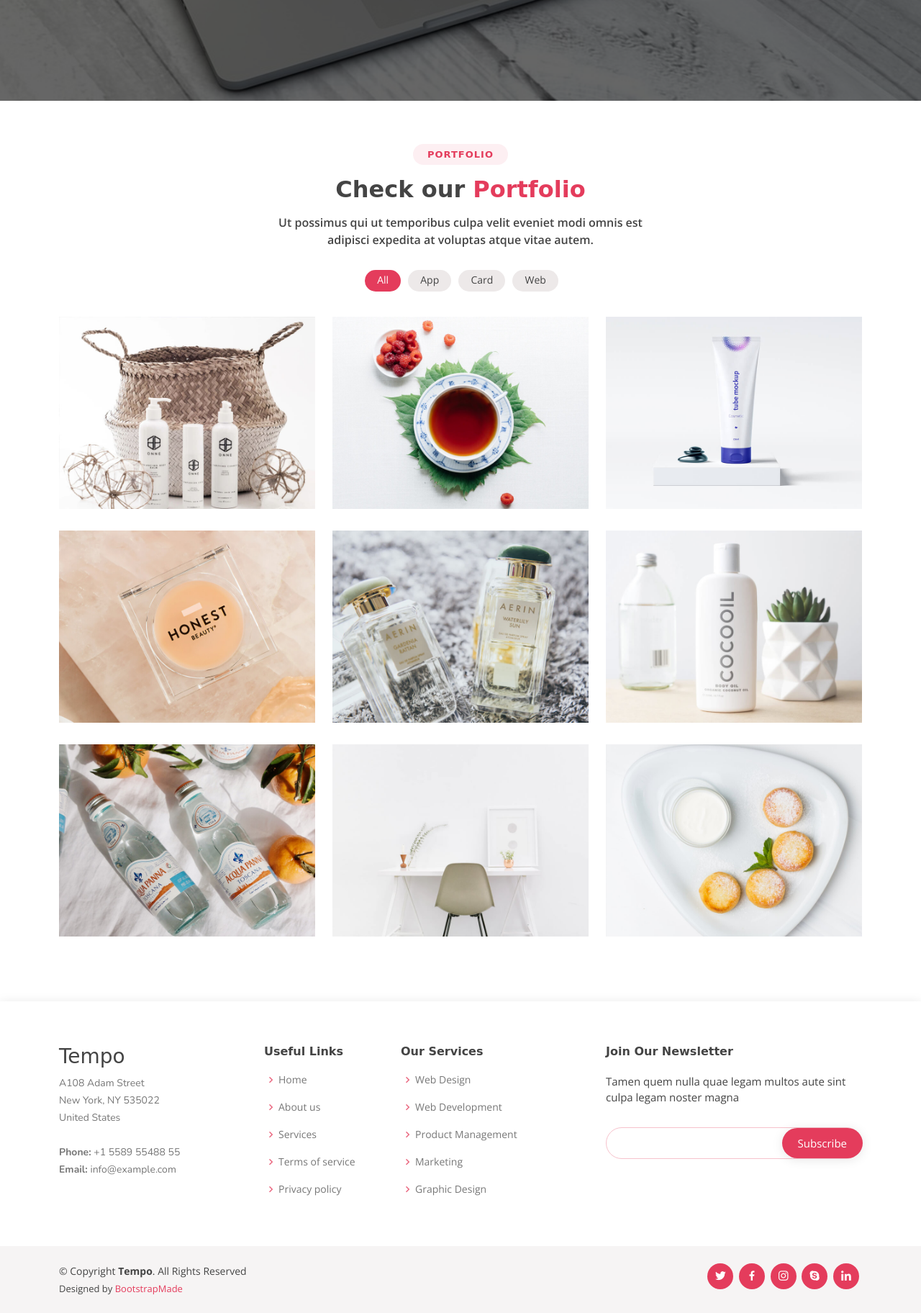
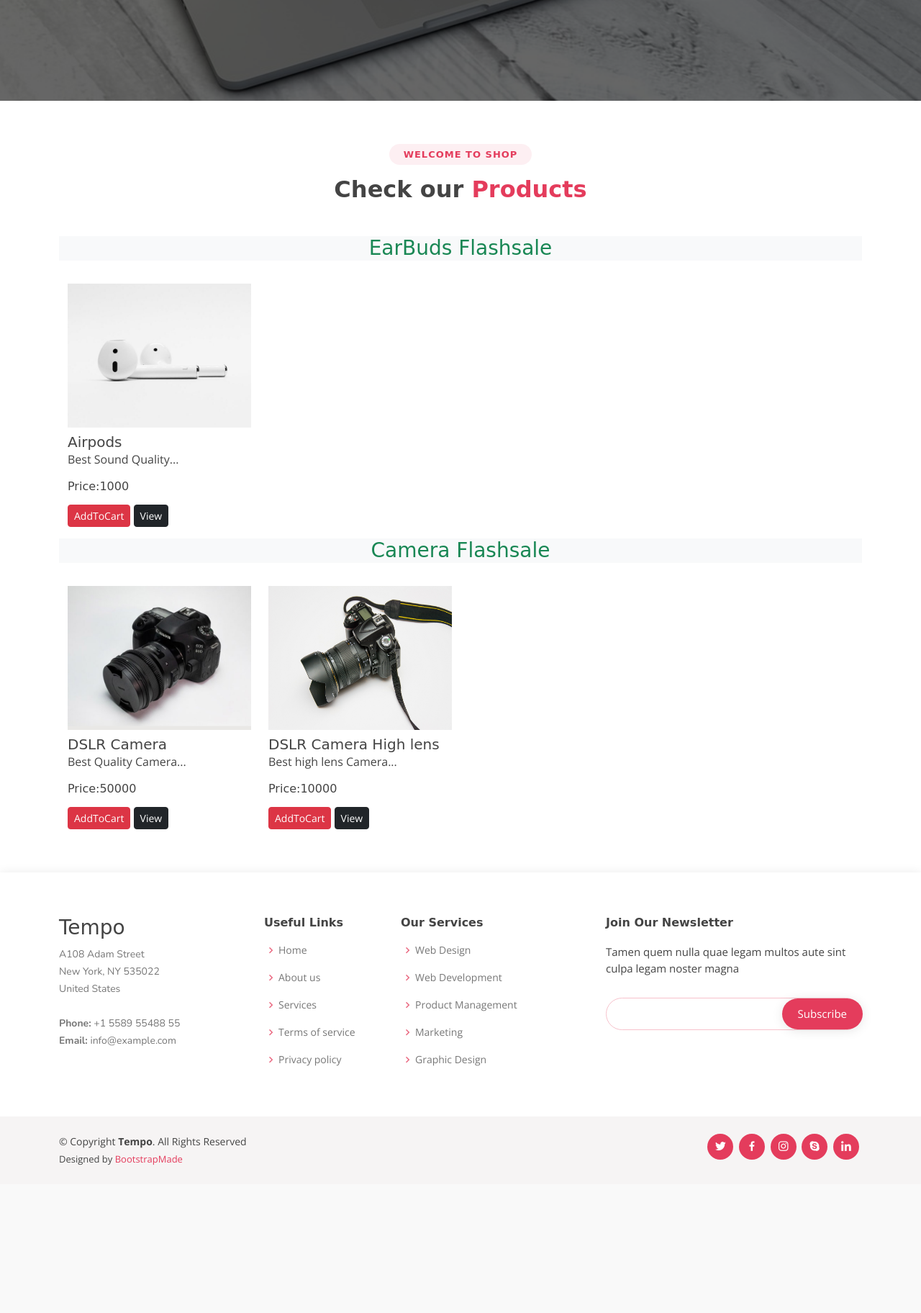
Before and after one commit to arkprocoder/ecommerce-shopping-cart, a Django app: page / in a window 1280 px wide. Shown: the part 580-2404 px from the top of the page at 72% size. After the commit the page ends 2199 px from the top, so only its background shows below. Run offline with Django 3.2, Linux system fonts and the light colour scheme; data comes from the database, SQL or seed files in the repository; both versions use the stored data as it was after the commit; some libraries are stand-ins or nearby versions.

Commit message:
added product page

```diff
--- a/ecommerce/ecommerce/settings.py
+++ b/ecommerce/ecommerce/settings.py
@@ -137,6 +137,8 @@ STATICFILES_DIRS=[
     os.path.join(BASE_DIR,'static')
 ]
 
+MEDIA_URL ='/media/'
+MEDIA_ROOT =os.path.join(BASE_DIR,"media")
 # Default primary key field type
 # https://docs.djangoproject.com/en/3.2/ref/settings/#default-auto-field
 
--- a/ecommerce/ecommerce/urls.py
+++ b/ecommerce/ecommerce/urls.py
@@ -15,9 +15,12 @@ Including another URLconf
 """
 from django.contrib import admin
 from django.urls import path,include
+from django.conf.urls.static import static
+from django.conf import settings
+
 
 urlpatterns = [
     path('admin/', admin.site.urls),
     path('',include("ecommerceapp.urls")),
     path('auth/',include("authcart.urls"))
-]
+]+ static(settings.MEDIA_URL, document_root=settings.MEDIA_ROOT)
--- a/ecommerce/ecommerceapp/admin.py
+++ b/ecommerce/ecommerceapp/admin.py
@@ -1,4 +1,5 @@
 from django.contrib import admin
-from ecommerceapp.models import  Contact
+from ecommerceapp.models import  Contact,Product
 # Register your models here.
 admin.site.register(Contact)
+admin.site.register(Product)
--- a/ecommerce/ecommerceapp/models.py
+++ b/ecommerce/ecommerceapp/models.py
@@ -8,5 +8,18 @@ class Contact(models.Model):
     desc=models.TextField(max_length=500)
     phonenumber=models.IntegerField()
 
+    def __int__(self):
+        return self.id
+
+
+class Product(models.Model):
+    product_id = models.AutoField
+    product_name = models.CharField(max_length=100)
+    category = models.CharField(max_length=100, default="")
+    subcategory = models.CharField(max_length=50, default="")
+    price = models.IntegerField(default=0)
+    desc = models.CharField(max_length=300)
+    image = models.ImageField(upload_to='images/images')
+
     def __str__(self):
-        return self.name
+        return self.product_name
--- a/ecommerce/ecommerceapp/views.py
+++ b/ecommerce/ecommerceapp/views.py
@@ -1,9 +1,24 @@
 from django.shortcuts import render
-from ecommerceapp.models import Contact
+from ecommerceapp.models import Contact,Product
 from django.contrib import messages
+from math import ceil
+
 # Create your views here.
 def index(request):
-    return render(request,"index.html")
+
+    allProds = []
+    catprods = Product.objects.values('category','id')
+    print(catprods)
+    cats = {item['category'] for item in catprods}
+    for cat in cats:
+        prod= Product.objects.filter(category=cat)
+        n=len(prod)
+        nSlides = n // 4 + ceil((n / 4) - (n // 4))
+        allProds.append([prod, range(1, nSlides), nSlides])
+
+    params= {'allProds':allProds}
+
+    return render(request,"index.html",params)
 
 
 def contact(request):
--- a/ecommerce/templates/index.html
+++ b/ecommerce/templates/index.html
@@ -1,138 +1,75 @@
 {% extends 'base.html' %}
-{% block title %}Home{% endblock title %}
+{% block title %}
+Home
+{% endblock title %}
 {% block content %}
-
 
 <h1>Welcome to Dhamaka Sale</h1>
 
 {% endblock content %}
 {% block body %}
+{% load static %}
 
 <!-- ======= Portfolio Section ======= -->
 <section id="portfolio" class="portfolio">
   <div class="container">
-
     {% for message in messages %}
 
-    <div class="alert alert-{{message.tags}} alert-dismissible fade show" role="alert">
+    <div
+      class="alert alert-{{message.tags}} alert-dismissible fade show"
+      role="alert"
+    >
       <strong>{{message}}</strong>
-      <button type="button" class="btn-close" data-bs-dismiss="alert" aria-label="Close"></button>
+      <button
+        type="button"
+        class="btn-close"
+        data-bs-dismiss="alert"
+        aria-label="Close"
+      ></button>
     </div>
     {% endfor %}
 
     <div class="section-title">
-          <h2>Portfolio</h2>
-          <h3>Check our <span>Portfolio</span></h3>
-          <p>Ut possimus qui ut temporibus culpa velit eveniet modi omnis est adipisci expedita at voluptas atque vitae autem.</p>
+      <h2>Welcome to Shop</h2>
+      <h3>Check our <span>Products</span></h3>
     </div>
 
+    {% for product, range, nSlides in allProds %}
+
+    <h3 class="my-3 text-center text-success bg-light">
+      {{product.0.category}} Flashsale
+    </h3>
+
+    <div class="container">
       <div class="row">
-          <div class="col-lg-12 d-flex justify-content-center">
-            <ul id="portfolio-flters">
-              <li data-filter="*" class="filter-active">All</li>
-              <li data-filter=".filter-app">App</li>
-              <li data-filter=".filter-card">Card</li>
-              <li data-filter=".filter-web">Web</li>
-            </ul>
+
+        {% for i in product %}
+        <div class="col-md-3 mt-3">
+          <img src="/media/{{i.image}}" class="card-img-top" alt="not found" height="200px" width="150px" />
+          <div class="card-body">
+            <h5 class="card-title mt-2" id="namepr{{i.id}}">{{i.product_name}}</h5>
+            <p class="card-text">{{i.desc|slice:"0:53"}}...</p>
+            <h6 class="card-title mb-3">
+              Price:<span id="pricepr{{i.id}}">{{i.price}}</span>
+            </h6>
+            <span id="divpr{{i.id}}" class="divpr">
+              <button id="pr{{i.id}}" class="btn btn-danger cart btn-sm mt-0">
+                AddToCart
+              </button>
+            </span>
+
+            <a href="/media/{{i.image}}">
+              <button class="btn btn-dark btn-sm cart">View</button></a
+            >
           </div>
         </div>
 
-        <div class="row portfolio-container">
-
-          <div class="col-lg-4 col-md-6 portfolio-item filter-app">
-            <img src="static/assets/img/portfolio/portfolio-1.jpg" class="img-fluid" alt="">
-            <div class="portfolio-info">
-              <h4>App 1</h4>
-              <p>App</p>
-              <a href="static/assets/img/portfolio/portfolio-1.jpg" data-gallery="portfolioGallery" class="portfolio-lightbox preview-link" title="App 1"><i class="bx bx-plus"></i></a>
-              <a href="portfolio-details.html" class="details-link" title="More Details"><i class="bx bx-link"></i></a>
+        {% endfor %}
       </div>
     </div>
-
-          <div class="col-lg-4 col-md-6 portfolio-item filter-web">
-            <img src="static/assets/img/portfolio/portfolio-2.jpg" class="img-fluid" alt="">
-            <div class="portfolio-info">
-              <h4>Web 3</h4>
-              <p>Web</p>
-              <a href="static/assets/img/portfolio/portfolio-2.jpg" data-gallery="portfolioGallery" class="portfolio-lightbox preview-link" title="Web 3"><i class="bx bx-plus"></i></a>
-              <a href="portfolio-details.html" class="details-link" title="More Details"><i class="bx bx-link"></i></a>
+    {% endfor %}
   </div>
-          </div>
-
-          <div class="col-lg-4 col-md-6 portfolio-item filter-app">
-            <img src="static/assets/img/portfolio/portfolio-3.jpg" class="img-fluid" alt="">
-            <div class="portfolio-info">
-              <h4>App 2</h4>
-              <p>App</p>
-              <a href="static/assets/img/portfolio/portfolio-3.jpg" data-gallery="portfolioGallery" class="portfolio-lightbox preview-link" title="App 2"><i class="bx bx-plus"></i></a>
-              <a href="portfolio-details.html" class="details-link" title="More Details"><i class="bx bx-link"></i></a>
-            </div>
-          </div>
-
-          <div class="col-lg-4 col-md-6 portfolio-item filter-card">
-            <img src="static/assets/img/portfolio/portfolio-4.jpg" class="img-fluid" alt="">
-            <div class="portfolio-info">
-              <h4>Card 2</h4>
-              <p>Card</p>
-              <a href="static/assets/img/portfolio/portfolio-4.jpg" data-gallery="portfolioGallery" class="portfolio-lightbox preview-link" title="Card 2"><i class="bx bx-plus"></i></a>
-              <a href="portfolio-details.html" class="details-link" title="More Details"><i class="bx bx-link"></i></a>
-            </div>
-          </div>
-
-          <div class="col-lg-4 col-md-6 portfolio-item filter-web">
-            <img src="static/assets/img/portfolio/portfolio-5.jpg" class="img-fluid" alt="">
-            <div class="portfolio-info">
-              <h4>Web 2</h4>
-              <p>Web</p>
-              <a href="static/assets/img/portfolio/portfolio-5.jpg" data-gallery="portfolioGallery" class="portfolio-lightbox preview-link" title="Web 2"><i class="bx bx-plus"></i></a>
-              <a href="portfolio-details.html" class="details-link" title="More Details"><i class="bx bx-link"></i></a>
-            </div>
-          </div>
-
-          <div class="col-lg-4 col-md-6 portfolio-item filter-app">
-            <img src="static/assets/img/portfolio/portfolio-6.jpg" class="img-fluid" alt="">
-            <div class="portfolio-info">
-              <h4>App 3</h4>
-              <p>App</p>
-              <a href="static/assets/img/portfolio/portfolio-6.jpg" data-gallery="portfolioGallery" class="portfolio-lightbox preview-link" title="App 3"><i class="bx bx-plus"></i></a>
-              <a href="portfolio-details.html" class="details-link" title="More Details"><i class="bx bx-link"></i></a>
-            </div>
-          </div>
-
-          <div class="col-lg-4 col-md-6 portfolio-item filter-card">
-            <img src="static/assets/img/portfolio/portfolio-7.jpg" class="img-fluid" alt="">
-            <div class="portfolio-info">
-              <h4>Card 1</h4>
-              <p>Card</p>
-              <a href="static/assets/img/portfolio/portfolio-7.jpg" data-gallery="portfolioGallery" class="portfolio-lightbox preview-link" title="Card 1"><i class="bx bx-plus"></i></a>
-              <a href="portfolio-details.html" class="details-link" title="More Details"><i class="bx bx-link"></i></a>
-            </div>
-          </div>
-
-          <div class="col-lg-4 col-md-6 portfolio-item filter-card">
-            <img src="static/assets/img/portfolio/portfolio-8.jpg" class="img-fluid" alt="">
-            <div class="portfolio-info">
-              <h4>Card 3</h4>
-              <p>Card</p>
-              <a href="static/assets/img/portfolio/portfolio-8.jpg" data-gallery="portfolioGallery" class="portfolio-lightbox preview-link" title="Card 3"><i class="bx bx-plus"></i></a>
-              <a href="portfolio-details.html" class="details-link" title="More Details"><i class="bx bx-link"></i></a>
-            </div>
-          </div>
-
-          <div class="col-lg-4 col-md-6 portfolio-item filter-web">
-            <img src="static/assets/img/portfolio/portfolio-9.jpg" class="img-fluid" alt="">
-            <div class="portfolio-info">
-              <h4>Web 3</h4>
-              <p>Web</p>
-              <a href="static/assets/img/portfolio/portfolio-9.jpg" data-gallery="portfolioGallery" class="portfolio-lightbox preview-link" title="Web 3"><i class="bx bx-plus"></i></a>
-              <a href="portfolio-details.html" class="details-link" title="More Details"><i class="bx bx-link"></i></a>
-            </div>
-          </div>
-
-        </div>
-
-      </div>
-    </section><!-- End Portfolio Section -->
-
+</section>
+<!-- End Portfolio Section -->
 
 {% endblock body %}
```
Also changed, not shown: ecommerce/db.sqlite3, ecommerce/ecommerceapp/migrations/0002_product.py (added), ecommerce/media/images/images/airpods.jpg (added), ecommerce/media/images/images/cam2.jpg (added), ecommerce/media/images/images/camera.jpg (added). Lines whose indentation alone changed are shown as unchanged.
